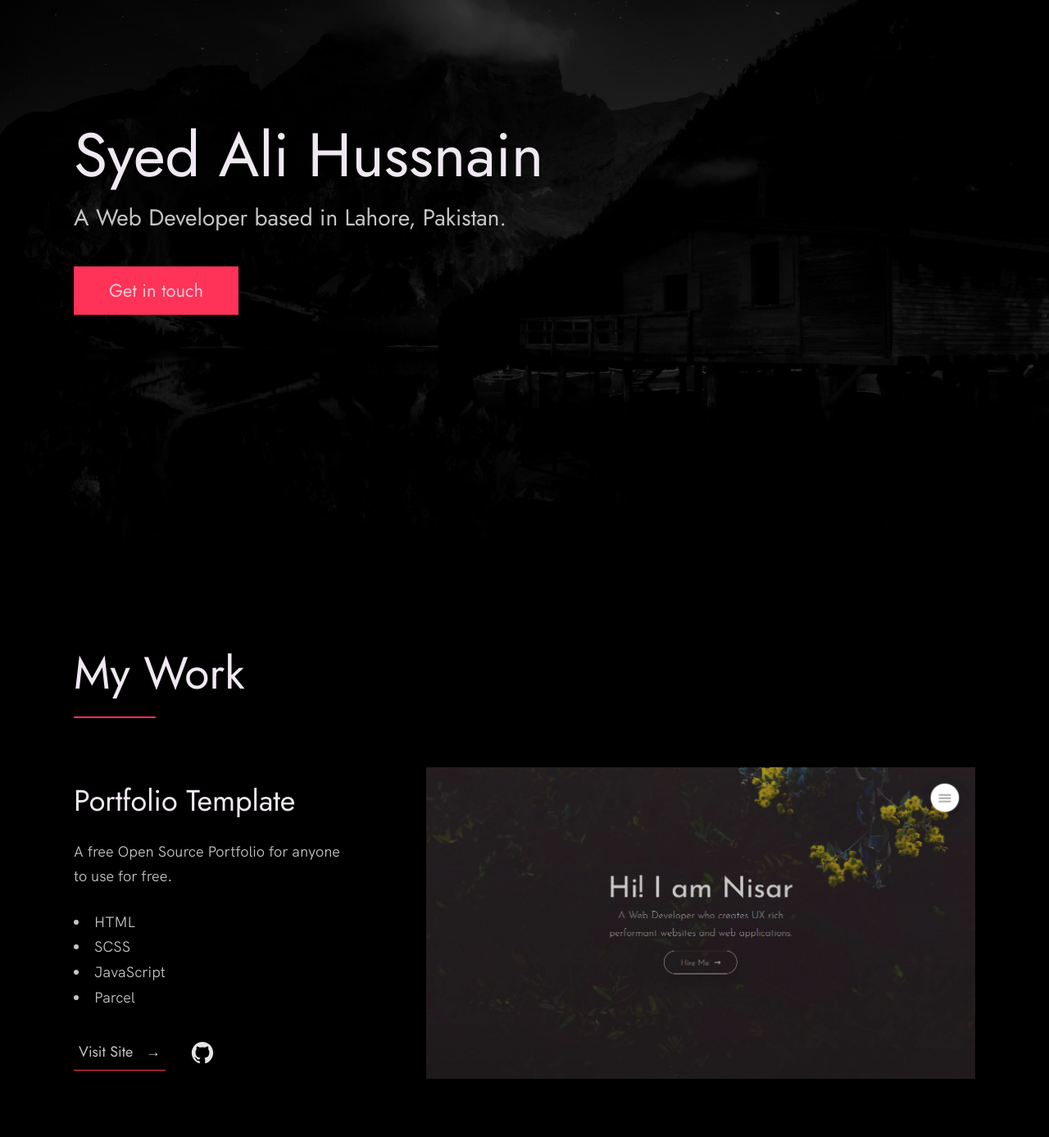
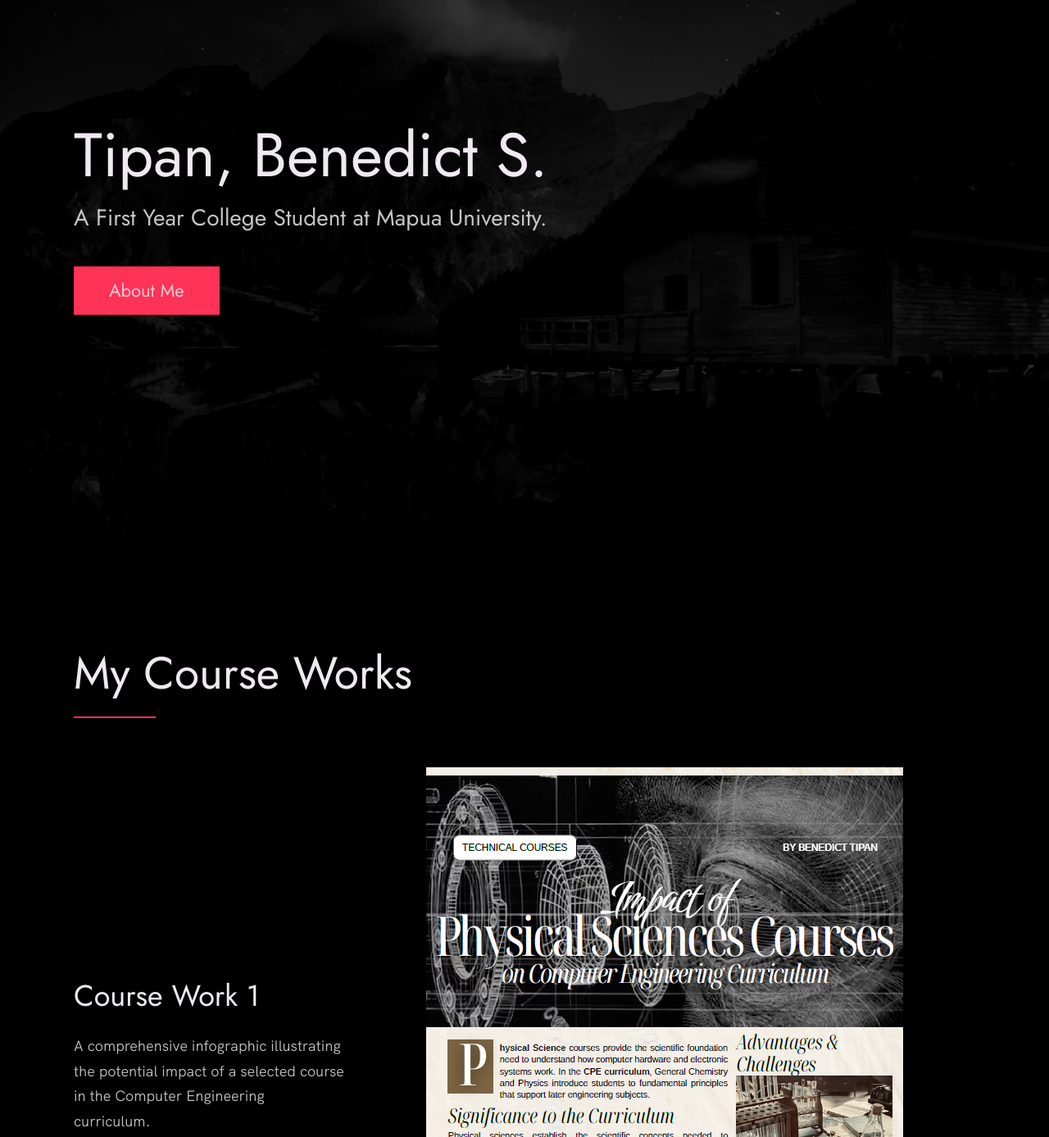
Before and after one commit to bhnvicquemare/CPE101-4-Portfolio, a plain HTML site: page index.html in a window 1280 px wide. Shown: the part 132-1519 px from the top of the page at 82% size. Drawn offline with Linux system fonts and the light colour scheme.

Commit message:
Three new images (cw1.png, cw2.png, cw3.png) And some modifications to index.html.

```diff
--- a/index.html
+++ b/index.html
@@ -24,10 +24,10 @@
 
   <!-- Put your site title here -->
   <title>
-    Syed Ali Hussnain | A Web Developer based in Lahore, Pakistan.
+    Tipan, Benedict S. | CPE101-4 Portfoolio
   </title>
 
-  <meta name="description" content="Add small description of yourslef.">
+  <meta name="description" content="Add small description of yourself.">
   <!-- Add some coding keywords below, Ex: (React, CSS etc) -->
   <meta name="keywords" content="Put your name, skills and some coding keywords" />
   <link rel="stylesheet" href="index.css" />
@@ -43,12 +43,8 @@
         <ul class="nav__items">
           <li class="nav__item"><a href="#work" class="nav__link">Work</a></li>
           <li class="nav__item"><a href="#clients" class="nav__link">Clients</a></li>
-          <li class="nav__item">
-            <a href="#about" class="nav__link">About</a>
-          </li>
-          <li class="nav__item">
-            <a href="#contact" class="nav__link">Contact</a>
-          </li>
+          <li class="nav__item"><a href="#about" class="nav__link">About</a></li>
+          <li class="nav__item"><a href="#contact" class="nav__link">Contact</a></li>
         </ul>
       </nav>
     </div>
@@ -56,11 +52,11 @@
       <div class="header__text">
         <h1 class="heading-primary">
           <!-- Replace the following name with your name -->
-          <span>Syed Ali Hussnain</span>
+          <span>Tipan, Benedict S.</span>
         </h1>
         <!-- Put a small paragraph about yourself -->
-        <p>A Web Developer based in Lahore, Pakistan.</p>
-        <a href="#contact" class="btn btn--pink">Get in touch</a>
+        <p>A First Year College Student at Mapua University.</p>
+        <a href="#about" class="btn btn--pink">About Me</a>
       </div>
     </div>
   </header>
@@ -71,16 +67,17 @@
 
     <section class="work" id="work">
       <div class="row">
-        <h2>My Work</h2>
+        <h2>My Course Works</h2>
         <div class="work__boxes">
 
           <!-- Each div with the work__box class is a project. -->
 
           <div class="work__box">
             <div class="work__text">
-              <h3>Portfolio Template</h3>
+              <h3>Course Work 1</h3>
               <p>
-                A free Open Source Portfolio for anyone to use for free.
+                A comprehensive infographic illustrating the potential impact of
+                a selected course in the Computer Engineering curriculum.
               </p>
               <ul class="work__list">
                 <li>HTML</li>
@@ -99,13 +96,13 @@
               </div>
             </div>
             <div class="work__image-box">
-              <img src="./images/project-1.png" class="work__image" alt="Project 1" />
+              <img src="./images/cw1.png" class="work__image" alt="Project 1" />
             </div>
           </div>
 
           <div class="work__box">
             <div class="work__text">
-              <h3>Calculator</h3>
+              <h3>Course Work 2</h3>
               <p>
                 Lorem ipsum dolor sit amet consectetur adipisicing elit. Quod,
                 eius.
@@ -127,13 +124,13 @@
               </div>
             </div>
             <div class="work__image-box">
-              <img src="./images/project-2.png" class="work__image" alt="Project 1" />
+              <img src="./images/cw2.png" class="work__image" alt="Project 2" />
             </div>
           </div>
 
           <div class="work__box">
             <div class="work__text">
-              <h3>Notificator</h3>
+              <h3>Course Work 3</h3>
               <p>
                 Lorem ipsum dolor sit amet consectetur adipisicing elit. Quod,
                 eius.
@@ -155,7 +152,7 @@
               </div>
             </div>
             <div class="work__image-box">
-              <img src="./images/project-3.png" class="work__image" alt="Project 3" />
+              <img src="./images/cw3.png" class="work__image" alt="Project 3" />
             </div>
           </div>
         </div>
```
Also changed, not shown: images/cw1.png (added), images/cw2.png (added), images/cw3.png (added).
